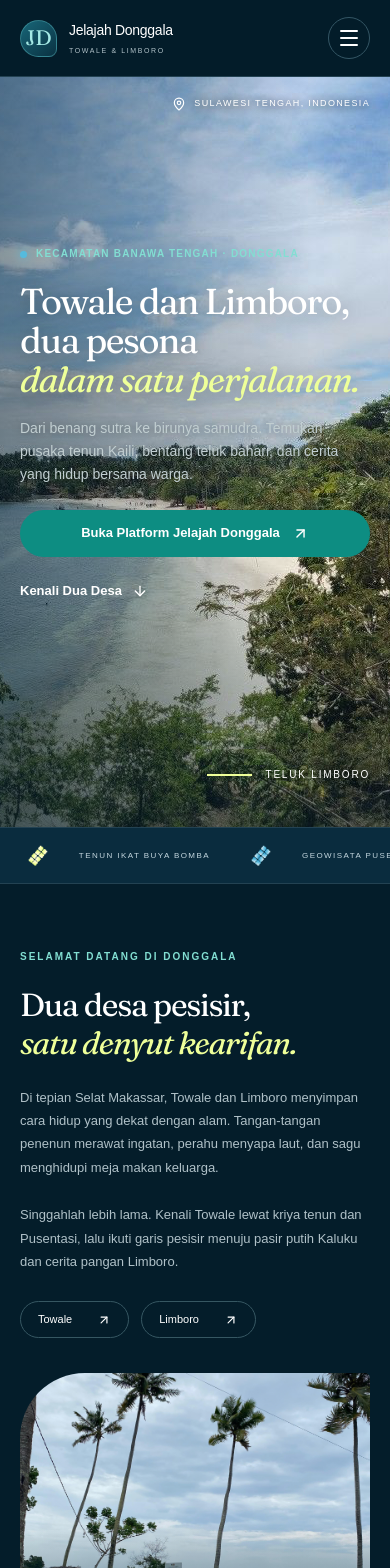
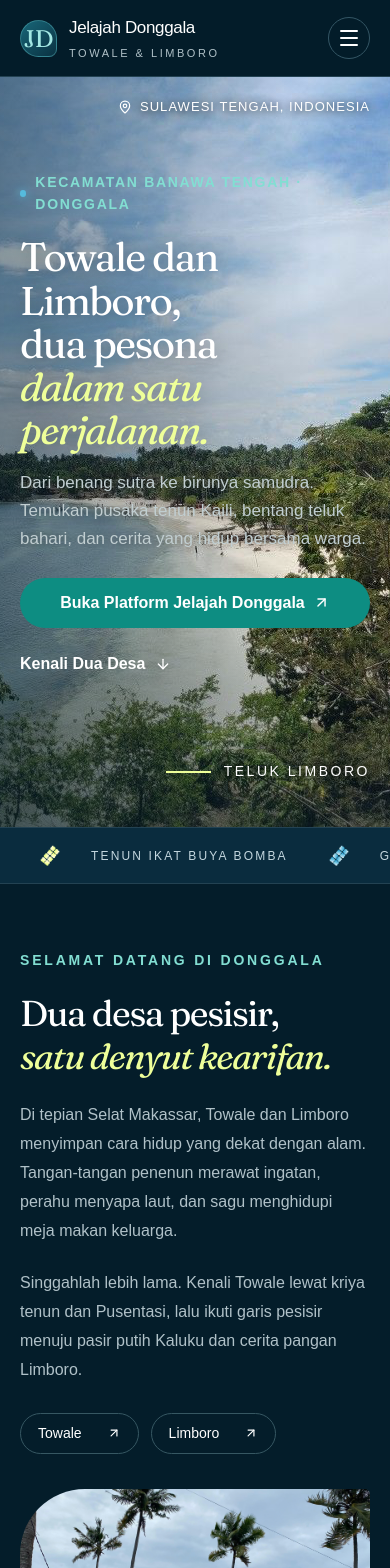
Before and after one commit to matthewpriantara/donggala-compro, a Next.js app: page / in a window 390 px wide. Shown: the top 1568 px of the page. Built offline with nearby package versions, Linux system fonts and the light colour scheme.

Commit message:
feat: widen hero headline and enlarge landing page typography

```diff
--- a/app/globals.css
+++ b/app/globals.css
@@ -39,7 +39,7 @@ body {
   background: var(--color-ocean-950);
   color: #fff;
   font-family: Arial, Helvetica, sans-serif;
-  font-size: 15px;
+  font-size: 18px;
   -webkit-font-smoothing: antialiased;
 }
 a {
@@ -85,11 +85,11 @@ h3 {
   letter-spacing: -0.04em;
 }
 h2 {
-  font-size: clamp(32px, 3.3vw, 49px);
+  font-size: clamp(36px, 3.3vw, 55px);
   line-height: 1.18;
 }
 h3 {
-  font-size: 30px;
+  font-size: 34px;
   line-height: 1.2;
 }
 em {
@@ -104,7 +104,7 @@ em {
   padding-block: 104px;
 }
 .eyebrow {
-  font-size: 10px;
+  font-size: 14px;
   letter-spacing: 0.2em;
   font-weight: 600;
   color: #82ded2;
@@ -115,7 +115,7 @@ em {
   color: var(--muted);
   margin-top: 24px;
   max-width: 510px;
-  font-size: 14px;
+  font-size: 17px;
 }
 .button {
   display: inline-flex;
@@ -127,7 +127,7 @@ em {
   padding: 16px 22px;
   border-radius: 100px;
   color: white;
-  font-size: 12px;
+  font-size: 15px;
   font-weight: 600;
   line-height: 1.3;
   transition:
@@ -143,7 +143,7 @@ em {
   align-items: center;
   justify-content: space-between;
   gap: 18px;
-  font-size: 12px;
+  font-size: 15px;
   font-weight: 600;
   line-height: 1.5;
   padding-block: 12px;
@@ -181,7 +181,7 @@ em {
   display: grid;
   place-items: center;
   font-family: Fraunces, Georgia, serif;
-  font-size: 23px;
+  font-size: 26px;
   border: 1px solid #65c7ce66;
   border-radius: 50% 50% 8px 50%;
   background: linear-gradient(140deg, #186678, #0a3242);
@@ -189,13 +189,13 @@ em {
 }
 .brand strong {
   display: block;
-  font-size: 15px;
+  font-size: 18px;
   font-weight: 500;
   letter-spacing: -0.02em;
 }
 .brand small {
   display: block;
-  font-size: 8px;
+  font-size: 12px;
   letter-spacing: 0.23em;
   color: var(--muted);
   margin-top: 5px;
@@ -208,7 +208,7 @@ em {
   gap: 24px;
 }
 .desktop-nav a {
-  font-size: 10px;
+  font-size: 14px;
   color: #c8d2d5;
   padding-block: 14px;
   transition: color 0.2s;
@@ -218,7 +218,7 @@ em {
 }
 .header-cta {
   padding: 12px 17px;
-  font-size: 10px;
+  font-size: 14px;
   background: transparent;
   border-color: #365a66;
 }
@@ -254,7 +254,7 @@ em {
 }
 .hero-card {
   width: 100%;
-  max-width: 680px;
+  max-width: 1040px;
   background: transparent;
   border: none;
   border-radius: 0;
@@ -263,7 +263,7 @@ em {
   box-shadow: none;
 }
 .hero .location {
-  font-size: 11px;
+  font-size: 14px;
   letter-spacing: 0.16em;
   display: flex;
   align-items: center;
@@ -278,14 +278,14 @@ em {
   box-shadow: 0 0 10px #55bbdd;
 }
 .hero h1 {
-  font-size: clamp(52px, 5.2vw, 76px);
+  font-size: clamp(60px, 5.6vw, 84px);
   line-height: 1.08;
   text-shadow: 0 2px 20px rgba(0, 0, 0, 0.35);
 }
 .hero-description {
-  font-size: 16px;
+  font-size: 19px;
   color: #c1ced1;
-  max-width: 520px;
+  max-width: 660px;
   margin-top: 24px;
   line-height: 1.75;
   text-shadow: 0 1px 10px rgba(0, 0, 0, 0.4);
@@ -297,12 +297,12 @@ em {
   margin-top: 32px;
 }
 .hero-actions .button {
-  font-size: 13px;
+  font-size: 16px;
   padding: 16px 26px;
   gap: 12px;
 }
 .hero-actions .text-link {
-  font-size: 14px;
+  font-size: 17px;
   gap: 10px;
 }
 .hero-card-bottom {
@@ -312,7 +312,7 @@ em {
   display: flex;
   align-items: center;
   gap: 13px;
-  font-size: 10px;
+  font-size: 14px;
   color: #bbc7c9;
 }
 .hero-coordinate {
@@ -322,7 +322,7 @@ em {
   display: flex;
   gap: 8px;
   align-items: center;
-  font-size: 11px;
+  font-size: 14px;
   letter-spacing: 0.15em;
   text-shadow: 0 1px 10px #000;
 }
@@ -333,7 +333,7 @@ em {
   display: flex;
   align-items: center;
   gap: 13px;
-  font-size: 12px;
+  font-size: 15px;
   letter-spacing: 0.18em;
   text-shadow: 0 1px 10px #000;
 }
@@ -350,7 +350,7 @@ em {
   display: flex;
   align-items: center;
   gap: 9px;
-  font-size: 11px;
+  font-size: 14px;
   letter-spacing: 0.18em;
   white-space: nowrap;
 }
@@ -372,7 +372,7 @@ em {
   display: flex;
   align-items: center;
   gap: 30px;
-  font-size: 9px;
+  font-size: 13px;
   letter-spacing: 0.18em;
   white-space: nowrap;
   color: #c4d7df;
@@ -412,7 +412,7 @@ em {
   left: 26px;
   right: 20px;
   z-index: 1;
-  font-size: 8px;
+  font-size: 12px;
   letter-spacing: 0.13em;
 }
 .village-tags {
@@ -427,7 +427,7 @@ em {
   align-items: center;
   gap: 25px;
   padding: 9px 17px;
-  font-size: 11px;
+  font-size: 14px;
 }
 .stats {
   display: grid;
@@ -448,7 +448,7 @@ em {
 .stats strong {
   display: block;
   font-family: Fraunces, Georgia, serif;
-  font-size: 35px;
+  font-size: 40px;
   color: #eeff99;
   font-weight: 400;
 }
@@ -456,10 +456,10 @@ em {
   display: block;
   margin-top: 10px;
   color: #b5c5cb;
-  font-size: 10px;
+  font-size: 14px;
 }
 .fine-print {
-  font-size: 10px;
+  font-size: 14px;
   color: #9fb3bd;
   margin-top: 18px;
   line-height: 1.7;
@@ -506,21 +506,21 @@ em {
   height: 36px;
   display: grid;
   place-items: center;
-  font-size: 10px;
+  font-size: 14px;
 }
 .village-content {
   padding: 30px;
 }
 .village-content .eyebrow {
   margin-bottom: 12px;
-  font-size: 9px;
+  font-size: 13px;
 }
 .village-content h3 {
-  font-size: 41px;
+  font-size: 46px;
 }
 .village-content > p:not(.eyebrow) {
   color: var(--muted);
-  font-size: 13px;
+  font-size: 16px;
   margin-top: 18px;
   max-width: 450px;
 }
@@ -534,7 +534,7 @@ em {
   border: 1px solid #35505a;
   padding: 6px 11px;
   border-radius: 20px;
-  font-size: 9px;
+  font-size: 13px;
   color: #c0d0d5;
 }
 .village-content .text-link {
@@ -555,7 +555,7 @@ em {
 }
 .split-heading > p {
   max-width: 350px;
-  font-size: 13px;
+  font-size: 16px;
   color: #5d7075;
 }
 .product-grid {
@@ -602,7 +602,7 @@ em {
   position: absolute;
   left: 18px;
   top: 17px;
-  font-size: 8px;
+  font-size: 12px;
   letter-spacing: 0.15em;
   color: #fff;
 }
@@ -610,27 +610,27 @@ em {
   padding: 23px 20px;
 }
 .maker {
-  font-size: 9px;
+  font-size: 13px;
   color: #627478;
   margin-bottom: 11px;
 }
 .product-content h3 {
-  font-size: 23px;
-  min-height: 55px;
+  font-size: 26px;
+  min-height: 64px;
 }
 .product-content > p:not(.maker) {
-  font-size: 11px;
+  font-size: 14px;
   color: #627478;
   margin-top: 15px;
-  min-height: 57px;
+  min-height: 78px;
 }
 .product-content > strong {
   display: block;
-  font-size: 13px;
+  font-size: 16px;
   margin-top: 18px;
 }
 .product-content .text-link {
-  font-size: 10px;
+  font-size: 14px;
   border-top: 1px solid #dce1db;
   margin-top: 20px;
   width: 100%;
@@ -675,20 +675,20 @@ em {
   display: flex;
   align-items: center;
   gap: 8px;
-  font-size: 8px;
+  font-size: 12px;
   margin-bottom: 13px;
 }
 .trip-content h3 {
-  font-size: 27px;
+  font-size: 30px;
 }
 .trip-content > p:not(.eyebrow) {
   color: var(--muted);
-  font-size: 12px;
+  font-size: 15px;
   margin-top: 16px;
   min-height: 80px;
 }
 .trip-content .text-link {
-  font-size: 10px;
+  font-size: 14px;
   color: #82ded2;
   margin-top: 16px;
 }
@@ -710,20 +710,20 @@ em {
   flex: 1;
 }
 .map-callout .eyebrow {
-  font-size: 8px;
+  font-size: 12px;
   margin-bottom: 10px;
 }
 .map-callout h3 {
-  font-size: 30px;
+  font-size: 34px;
 }
 .map-callout p:not(.eyebrow) {
-  font-size: 12px;
+  font-size: 15px;
   color: var(--muted);
   margin-top: 12px;
   max-width: 470px;
 }
 .map-callout .button {
-  font-size: 10px;
+  font-size: 14px;
   flex-shrink: 0;
 }
 .culture-section {
@@ -759,10 +759,10 @@ em {
   object-fit: contain;
 }
 .culture-row h3 {
-  font-size: 37px;
+  font-size: 42px;
 }
 .culture-row .body-copy {
-  font-size: 13px;
+  font-size: 16px;
 }
 .language-section {
   background: #0a2c3e;
@@ -789,19 +789,19 @@ em {
 }
 .word-index {
   color: #7196a3;
-  font-size: 10px;
+  font-size: 14px;
 }
 .language-grid h3 {
-  font-size: 32px;
+  font-size: 36px;
   color: #82ded2;
   margin: 28px 0 14px;
 }
 .language-grid strong {
-  font-size: 12px;
+  font-size: 15px;
   font-weight: 400;
 }
 .language-grid p {
-  font-size: 10px;
+  font-size: 14px;
   color: #adc2ca;
   margin-top: 8px;
 }
@@ -821,7 +821,7 @@ em {
 .emergency-intro {
   margin: 25px 0 35px;
   max-width: 780px;
-  font-size: 13px;
+  font-size: 16px;
   color: #5c7075;
 }
 .emergency-grid {
@@ -843,7 +843,7 @@ em {
 }
 .emergency-card strong {
   font-family: Fraunces, Georgia, serif;
-  font-size: 36px;
+  font-size: 40px;
   color: #a14536;
   font-weight: 400;
 }
@@ -852,10 +852,10 @@ em {
   grid-column: 2;
 }
 .emergency-card > span {
-  font-size: 13px;
+  font-size: 16px;
 }
 .emergency-card > small {
-  font-size: 10px;
+  font-size: 14px;
   color: #617277;
 }
 .emergency-card > svg:last-child {
@@ -870,7 +870,7 @@ em {
   display: grid;
   grid-template-columns: 1fr 1fr;
   gap: 40px;
-  font-size: 11px;
+  font-size: 14px;
   color: #637277;
   margin-top: 30px;
 }
@@ -885,12 +885,12 @@ em {
 }
 .footer-grid > div > p:not(.eyebrow) {
   color: #a8bec6;
-  font-size: 12px;
+  font-size: 15px;
   margin-top: 23px;
   max-width: 320px;
 }
 .footer-grid .eyebrow {
-  font-size: 9px;
+  font-size: 13px;
 }
 .footer-grid nav {
   display: flex;
@@ -901,7 +901,7 @@ em {
   display: flex;
   align-items: center;
   justify-content: space-between;
-  font-size: 11px;
+  font-size: 14px;
   color: #b6c9ce;
 }
 .address {
@@ -917,7 +917,7 @@ em {
   display: flex;
   justify-content: space-between;
   gap: 20px;
-  font-size: 9px;
+  font-size: 13px;
   color: #9eb7c2;
 }
 .footer-bottom > a {
@@ -970,9 +970,7 @@ em {
   .desktop-nav {
     gap: 14px;
   }
-  .desktop-nav a {
-    font-size: 9px;
-  }
+
   .brand > img {
     display: none;
   }
@@ -997,10 +995,10 @@ em {
     flex-wrap: wrap;
   }
   .hero-card {
-    width: 560px;
+    max-width: 100%;
   }
 }
-@media (max-width: 900px) {
+@media (max-width: 1200px) {
   .desktop-nav,
   .header-cta {
     display: none;
@@ -1035,7 +1033,7 @@ em {
   }
   .mobile-nav nav a {
     padding: 13px 0;
-    font-size: 14px;
+    font-size: 17px;
     border-bottom: 1px solid #244452;
   }
   .trip-grid {
@@ -1084,15 +1082,15 @@ em {
     padding-inline: 20px;
   }
   .brand strong {
-    font-size: 14px;
+    font-size: 17px;
   }
   .brand-mark {
     width: 37px;
     height: 37px;
-    font-size: 21px;
+    font-size: 24px;
   }
   .brand small {
-    font-size: 7px;
+    font-size: 11px;
   }
   .hero,
   .hero-inner {
@@ -1114,15 +1112,15 @@ em {
     backdrop-filter: none;
   }
   .hero .location {
-    font-size: 10px;
+    font-size: 14px;
     letter-spacing: 0.12em;
     margin-bottom: 20px;
   }
   .hero h1 {
-    font-size: clamp(36px, 9vw, 50px);
+    font-size: clamp(40px, 10vw, 56px);
   }
   .hero-description {
-    font-size: 14px;
+    font-size: 17px;
     margin-top: 18px;
     line-height: 1.65;
   }
@@ -1133,21 +1131,21 @@ em {
     margin-top: 24px;
   }
   .hero-actions .button {
-    font-size: 13px;
+    font-size: 16px;
     padding: 14px 22px;
     width: 100%;
     justify-content: center;
   }
   .hero-actions .text-link {
-    font-size: 13px;
+    font-size: 16px;
   }
   .hero-coordinate {
     top: 20px;
-    font-size: 9px;
+    font-size: 13px;
   }
   .hero-caption {
     bottom: 45px;
-    font-size: 10px;
+    font-size: 14px;
   }
   .caption-line {
     width: 45px;
@@ -1159,7 +1157,7 @@ em {
     padding: 16px 0;
   }
   .marquee-track > span {
-    font-size: 8px;
+    font-size: 12px;
   }
   .about-grid {
     grid-template-columns: 1fr;
@@ -1170,7 +1168,7 @@ em {
     border-top-left-radius: 65px;
   }
   .body-copy {
-    font-size: 13px;
+    font-size: 16px;
   }
   .stats {
     grid-template-columns: 1fr 1fr;
@@ -1187,13 +1185,13 @@ em {
     border-bottom: 1px solid var(--line);
   }
   .stats strong {
-    font-size: 30px;
+    font-size: 34px;
   }
   .stats span {
-    font-size: 9px;
+    font-size: 13px;
   }
   .fine-print {
-    font-size: 9px;
+    font-size: 13px;
   }
   .stats + .fine-print + .section-heading {
     margin-top: 55px;
@@ -1209,7 +1207,7 @@ em {
     padding: 25px;
   }
   .village-content h3 {
-    font-size: 38px;
+    font-size: 43px;
   }
   .product-grid {
     gap: 12px;
@@ -1224,25 +1222,25 @@ em {
   .product-art span {
     left: 12px;
     top: 12px;
-    font-size: 7px;
+    font-size: 11px;
   }
   .product-content {
     padding: 18px 13px;
   }
   .product-content h3 {
-    font-size: 21px;
+    font-size: 24px;
     min-height: 75px;
   }
   .maker {
-    font-size: 8px;
+    font-size: 12px;
     min-height: 28px;
   }
   .product-content > p:not(.maker) {
-    font-size: 10px;
+    font-size: 14px;
     min-height: 72px;
   }
   .product-content .text-link {
-    font-size: 9px;
+    font-size: 13px;
     gap: 5px;
     align-items: start;
   }
@@ -1272,11 +1270,11 @@ em {
     flex-basis: 70%;
   }
   .map-callout h3 {
-    font-size: 27px;
+    font-size: 30px;
   }
   .map-callout > .button {
     width: 100%;
-    font-size: 11px;
+    font-size: 14px;
   }
   .culture-row {
     grid-template-columns: 1fr;
@@ -1294,19 +1292,19 @@ em {
     order: 0;
   }
   .culture-row h3 {
-    font-size: 31px;
+    font-size: 35px;
   }
   .language-grid article {
     padding: 22px 15px;
   }
   .language-grid h3 {
-    font-size: 25px;
+    font-size: 28px;
   }
   .language-grid strong {
-    font-size: 11px;
+    font-size: 14px;
   }
   .language-grid p {
-    font-size: 9px;
+    font-size: 13px;
   }
   .emergency-heading {
     align-items: start;
@@ -1317,7 +1315,7 @@ em {
     margin-top: 4px;
   }
   .emergency-heading h2 {
-    font-size: 30px;
+    font-size: 34px;
   }
   .emergency-grid {
     grid-template-columns: 1fr;
@@ -1327,7 +1325,7 @@ em {
     padding: 20px;
   }
   .emergency-card strong {
-    font-size: 32px;
+    font-size: 36px;
   }
   .safety-advice {
     grid-template-columns: 1fr;
@@ -1341,11 +1339,11 @@ em {
     grid-column: 1/-1;
   }
   .footer-grid > div > p:not(.eyebrow) {
-    font-size: 11px;
+    font-size: 14px;
   }
   .footer-bottom {
     flex-direction: column;
-    font-size: 8px;
+    font-size: 12px;
     gap: 15px;
   }
   .site-footer {
@@ -1378,3 +1376,36 @@ em {
     display: none;
   }
 }
+
+@media (max-width: 480px) {
+  .product-grid {
+    grid-template-columns: 1fr;
+  }
+  .product-content h3,
+  .product-content > p:not(.maker),
+  .maker {
+    min-height: 0;
+  }
+  .product-art {
+    height: 190px;
+  }
+  .language-grid {
+    grid-template-columns: 1fr;
+  }
+  .language-grid article {
+    padding: 24px 0;
+    border-right: 0;
+    border-bottom: 1px solid #355260;
+  }
+  .language-grid article:nth-child(2) {
+    border-bottom: 1px solid #355260;
+  }
+  .hero-actions .button {
+    padding-inline: 16px;
+    gap: 8px;
+  }
+  .hero-coordinate {
+    max-width: 100%;
+    letter-spacing: 0.08em;
+  }
+}
```
